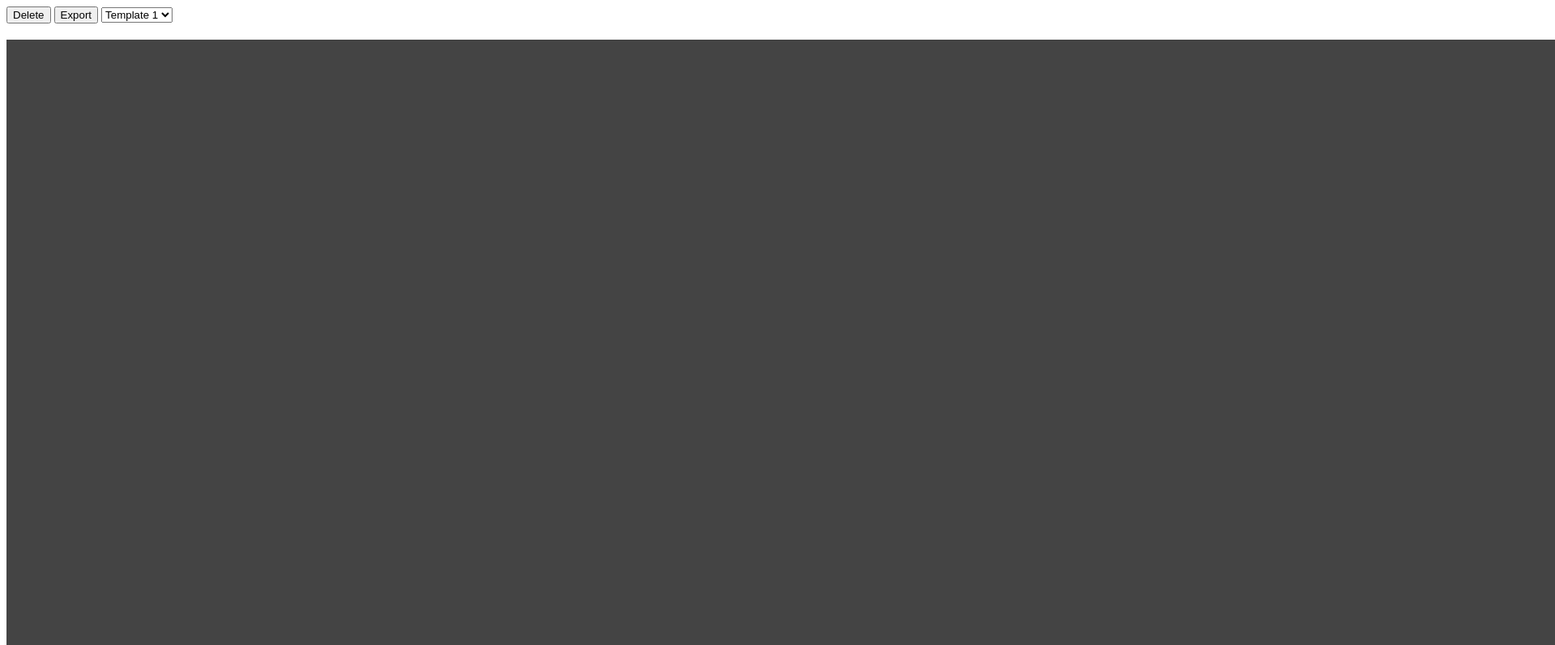
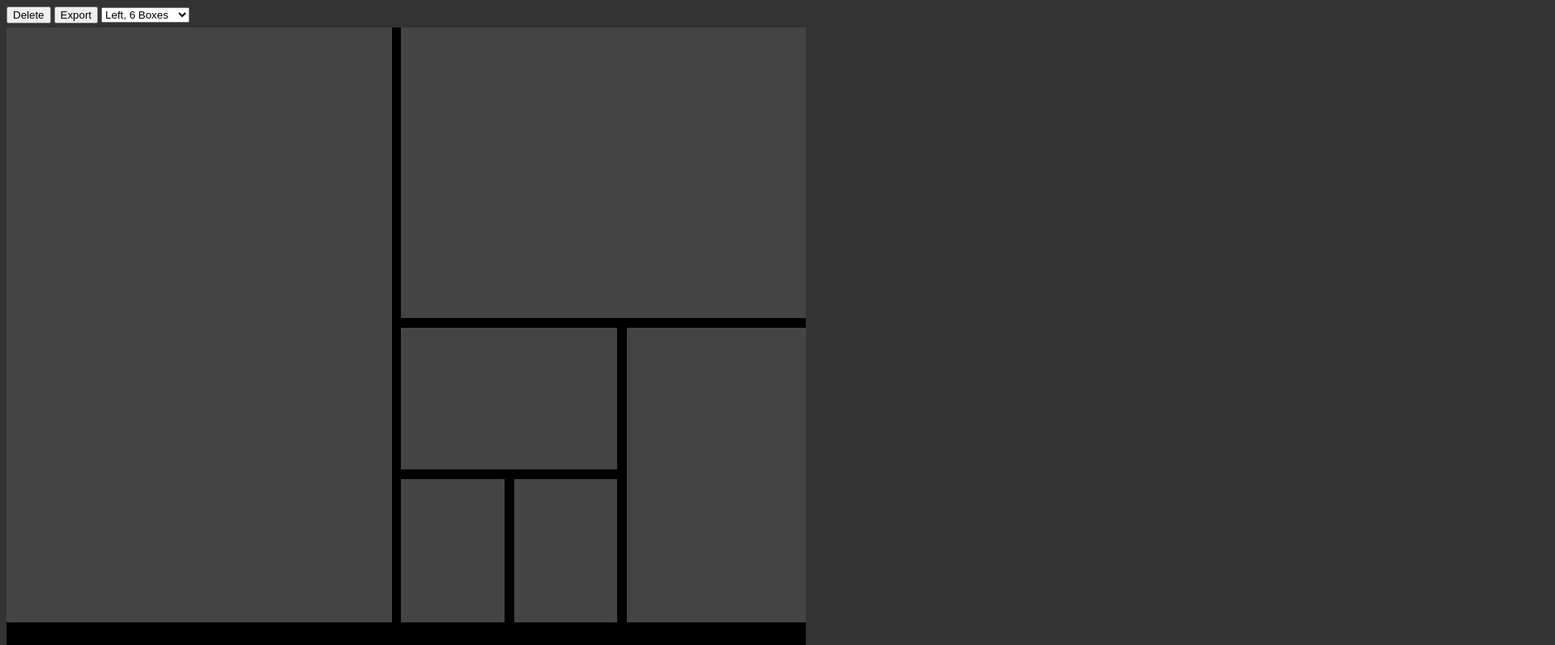
Before and after one commit to dbushong/dozenmatter, a website: page index.html in a window 1280 px wide. Shown: the top 797 px of the page at 81% size, 1920 px wide, since content can reach past the window. Drawn offline with nearby package versions, Linux system fonts and the light colour scheme; some packages are replaced by stand-ins of ours; a script that the page names is missing.

Commit message:
various changes

```diff
--- a/pan.css
+++ b/pan.css
@@ -1,3 +1,6 @@
+body {
+  background-color: #333;
+}
 .cropFrame {
   overflow: hidden;
   position: relative;
@@ -17,6 +20,7 @@
   margin-top: 20px;
   position: relative;
   background-color: #000;
+  zoom: 23.5%;
 }
 #calendar > div {
   margin: 0;
--- a/pan.js
+++ b/pan.js
@@ -42,6 +42,7 @@
         { box: 3, top:   { pct: 0.48   } },
         { box: 4, left:  { pct: 0.48   } },
       ],
+      name: 'Left, 6 Boxes',
     },
     { cuts:
       [
@@ -52,6 +53,7 @@
         { box: 4, left:  { pct: 0.48   } },
         { box: 5, top:   { pct: 0.47   } },
       ],
+      name: 'Left, 7 Boxes',
     },
     { cuts:
       [
@@ -60,6 +62,7 @@
         { box: 2, right: { pct: 0.4432 } },
         { box: 3, top:   { pct: 0.48   } },
       ],
+      name: 'Left, 5 Boxes',
     },
     { cuts:
       [
@@ -69,6 +72,7 @@
         { box: 3, top:   { pct: 0.48   } },
         { box: 4, right: { pct: 0.48   } },
       ],
+      name: 'Right, 6 Boxes',
     },
     { cuts:
       [
@@ -79,6 +83,7 @@
         { box: 4, right: { pct: 0.48   } },
         { box: 5, top:   { pct: 0.47   } },
       ],
+      name: 'Right, 7 Boxes',
     },
     { cuts:
       [
@@ -87,6 +92,7 @@
         { box: 2, left:  { pct: 0.4432 } },
         { box: 3, top:   { pct: 0.48   } },
       ],
+      name: 'Right, 5 Boxes',
     },
     {
       cuts: [
@@ -95,6 +101,7 @@
         { box: 2, right: { pct: 0.4432 } },
         { box: 3, top:   { pct: 0.48   } },
       ],
+      name: 'Cover (Left)',
       buffer: 'top',
     },
   ];
@@ -131,13 +138,24 @@
     boxes.push(box1, box2);
   }
 
-  templates.forEach((tmpl, i) => {
-    const y = tmpl.buffer === 'top' ? bufferSize : 0;
+  // convert templates from {
+  //   name: string,
+  //   cuts: { box: number, (top | left | right)?: { pct: number } }[],
+  //   buffer?: 'top'
+  // } to {
+  //   name: string,
+  //   boxes: { top: string, left: string, width: string, height: string }[],
+  // }
+  templates.forEach(({ name, cuts, buffer }, i) => {
+    const y = buffer === 'top' ? bufferSize : 0;
     const boxes = [{ x: 0, y, w: calWidth, h: calHeight }];
-    tmpl.cuts.forEach(cut => cutBox(boxes, cut));
-    templates[i] = boxes.map(({ x, y: top, w, h }) => (
-      { top: `${top}px`, left: `${x}px`, width: `${w}px`, height: `${h}px` }
-    ));
+    cuts.forEach(cut => cutBox(boxes, cut));
+    templates[i] = {
+      name,
+      boxes: boxes.map(({ x, y: top, w, h }) => (
+        { top: `${top}px`, left: `${x}px`, width: `${w}px`, height: `${h}px` }
+      )),
+    };
   });
 
   function escapeShellArg(arg) {
@@ -217,7 +235,7 @@
   function loadTemplate(i) {
     metrics = {};
     const $cal = $('#calendar').empty();
-    templates[i].forEach(box => $('<div>').css(box).appendTo($cal));
+    templates[i].boxes.forEach(box => $('<div>').css(box).appendTo($cal));
 
     $('#calendar > div').click(function onClick(e) {
       e.preventDefault();
@@ -277,8 +295,8 @@
       prompt('Paste this to your shell', result);
       console.log(result); // eslint-disable-line no-console
     });
-    templates.forEach((template, i) => {
-      $('<option>').val(i).text(`Template ${i + 1}`).appendTo('#template');
+    templates.forEach(({ name }, i) => {
+      $('<option>').val(i).text(name).appendTo('#template');
     });
     $('#template').show()
       .change(function onChange() { loadTemplate(this.selectedIndex); })
```
